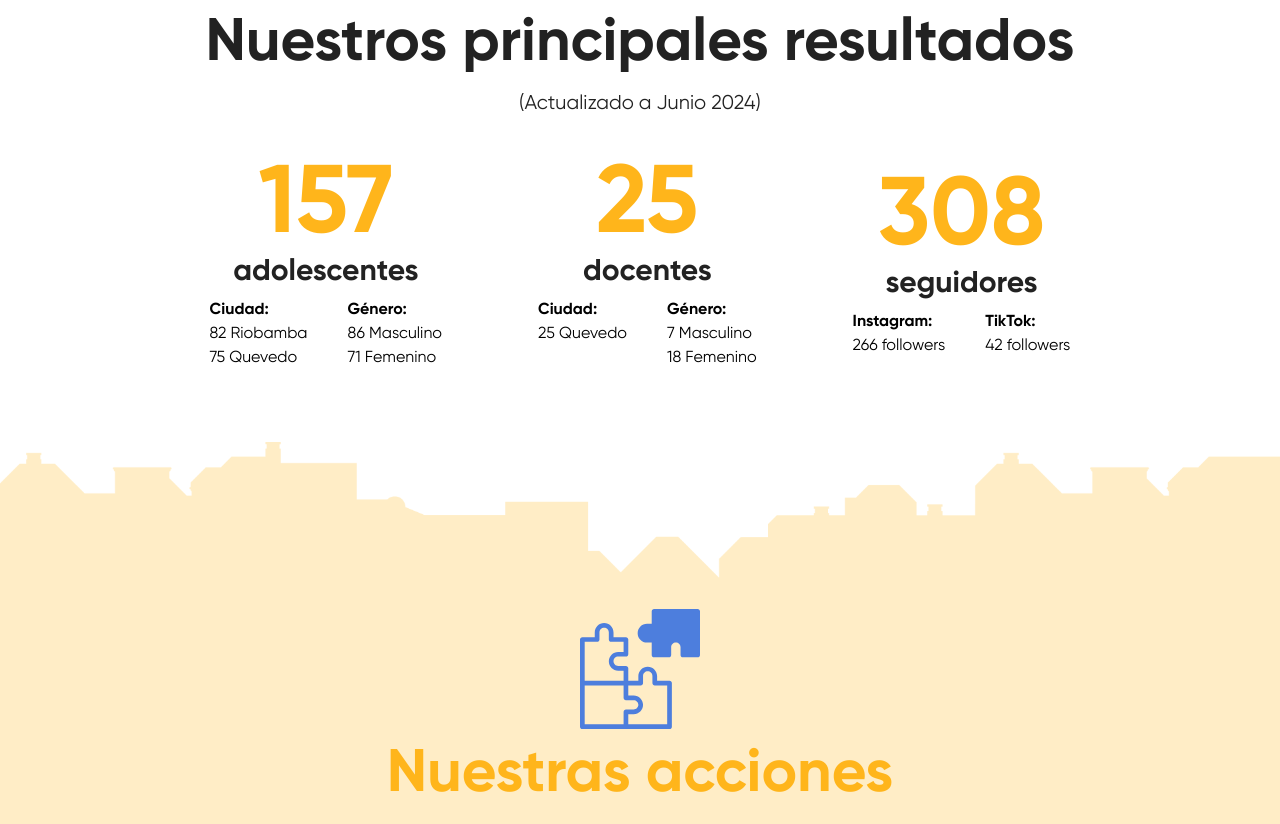
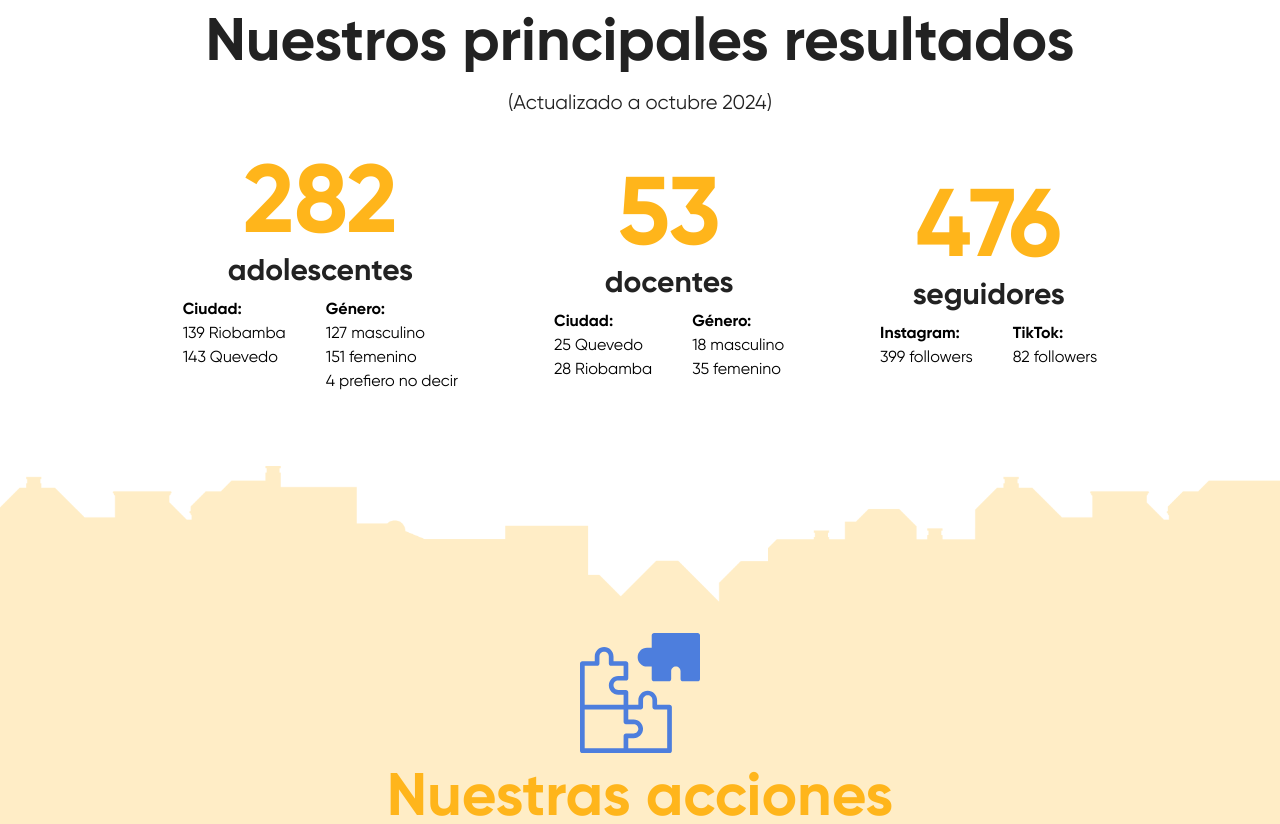
Before and after one commit to MorlinXD/ATV, a Next.js app: page /como-lo-hacemos in a window 1280 px wide. Shown: the part 2218-3042 px from the top of the page. Built offline with nearby package versions, Linux system fonts and the light colour scheme.

Commit message:
Resultados actualizados a octubre 2024

```diff
--- a/app/como-lo-hacemos/page.tsx
+++ b/app/como-lo-hacemos/page.tsx
@@ -78,55 +78,57 @@ export default function Home () {
             <h2 className='text-6xl mt-4 font-bold text-hcablack text-center'>Nuestros principales resultados</h2>
           </div>
           <p className='text-xl mt-4 text-hcablack text-center'>
-            (Actualizado a Junio 2024)
+            (Actualizado a octubre 2024)
           </p>
         </div>
         <div className='container mx-auto flex flex-col lg:flex-row justify-center items-center my-10 lg:gap-24'>
           {/* ------- Dato 1 -------- */}
           <div className='flex flex-col justify-center text-center mb-8'>
-            <h3 className='text-hcaneworange text-8xl font-bold'>157</h3>
+            <h3 className='text-hcaneworange text-8xl font-bold'>282</h3>
             <h4 className='text-hcablack text-3xl font-semibold'>adolescentes</h4>
             <div className='flex flex-row justify-between gap-10'>
               <div className='mt-2 flex flex-col text-start'>
                 <p className='text-md font-semibold'>Ciudad:</p>
-                <span>82 Riobamba</span>
-                <span>75 Quevedo</span>
+                <span>139 Riobamba</span>
+                <span>143 Quevedo</span>
               </div>
               <div className='mt-2 flex flex-col text-start'>
                 <p className='text-md font-semibold'>Género:</p>
-                <span>86 Masculino</span>
-                <span>71 Femenino</span>
+                <span>127 masculino</span>
+                <span>151 femenino</span>
+                <span>4 prefiero no decir</span>
               </div>
             </div>
           </div>
           {/* ------- Dato 2 -------- */}
           <div className='flex flex-col justify-center text-center mb-8'>
-            <h3 className='text-hcaneworange text-8xl font-bold'>25</h3>
+            <h3 className='text-hcaneworange text-8xl font-bold'>53</h3>
             <h4 className='text-hcablack text-3xl font-semibold'>docentes</h4>
             <div className='flex flex-row justify-between gap-10'>
               <div className='mt-2 flex flex-col text-start'>
                 <p className='text-md font-semibold'>Ciudad:</p>
                 <span>25 Quevedo</span>
+                <span>28 Riobamba</span>
               </div>
               <div className='mt-2 flex flex-col text-start'>
                 <p className='text-md font-semibold'>Género:</p>
-                <span>7 Masculino</span>
-                <span>18 Femenino</span>
+                <span>18 masculino</span>
+                <span>35 femenino</span>
               </div>
             </div>
           </div>
           {/* ------- Dato 3 -------- */}
           <div className='flex flex-col justify-center text-center mb-8'>
-            <h3 className='text-hcaneworange text-8xl font-bold'>308</h3>
+            <h3 className='text-hcaneworange text-8xl font-bold'>476</h3>
             <h4 className='text-hcablack text-3xl font-semibold'>seguidores</h4>
             <div className='flex flex-row justify-between gap-10'>
               <div className='mt-2 flex flex-col text-start'>
                 <p className='text-md font-semibold'>Instagram:</p>
-                <span>266 followers</span>
+                <span>399 followers</span>
               </div>
               <div className='mt-2 flex flex-col text-start'>
                 <p className='text-md font-semibold'>TikTok:</p>
-                <span>42 followers</span>
+                <span>82 followers</span>
               </div>
             </div>
           </div>
```
